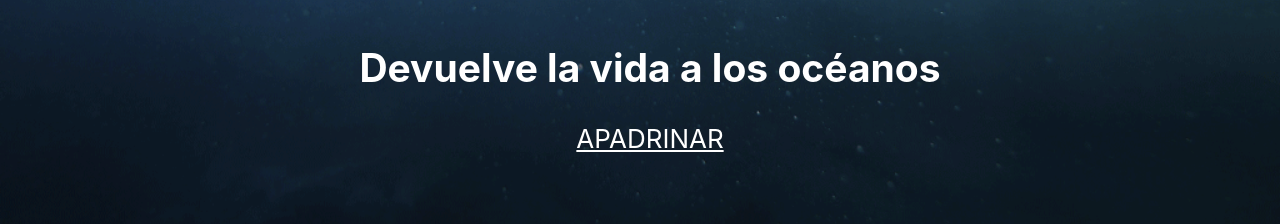
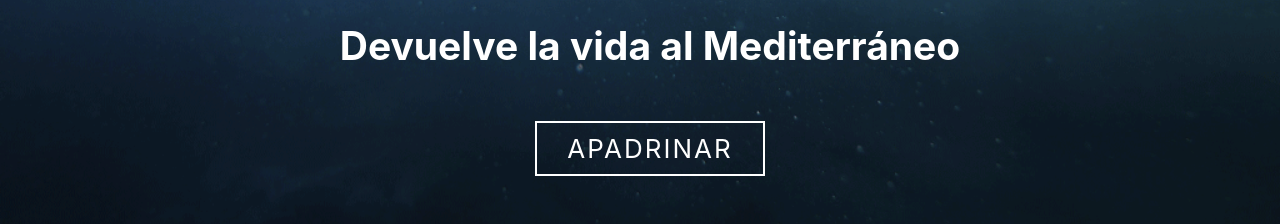
Before and after one commit to CeliaMi/VIVARIUM, a React (Create React App) app: page / in a window 1280 px wide. Shown: the part 623-847 px from the top of the page. Built offline with nearby package versions, Linux system fonts and the light colour scheme; the HTML template or start-up script is replaced by a standard one.

Commit message:
yaSiqueSi

```diff
--- a/src/components/footer.jsx
+++ b/src/components/footer.jsx
@@ -9,7 +9,7 @@ function Footer() {
             <h3>Crear conciencia</h3>
             <p>Dar visibilidad al problema real que se está viviendo en nuestros mares e introducir una pequeña parte de la vida de los oceános en las casas de cada padrino o madrina,  para crear concienciación y un vínculo más allá de la distancia y la barrera de especies.</p>
             <h3>Restaurar</h3>
-            <p>Para ello, gracias a los crushes que se generan en nuestro espacio, conservamos y repoblamos las gorgonias y posidonias del mar mediterráneo, frenando el declive y favoreciendo la creación de nuevos matches.</p>
+            <p>Para ello, gracias a los crushes que se generan en nuestro espacio, conservamos y repoblamos las gorgonias y posidonias del mar Mediterráneo, frenando el declive y favoreciendo la creación de nuevos matches.</p>
           </div>
           <div className='cajita'>
             <h2>Nosotros</h2>
--- a/src/components/portada.jsx
+++ b/src/components/portada.jsx
@@ -16,7 +16,7 @@ function Portada() {
         <p className="Entradilla">
         Vivarium es un espacio donde vas a encontrar distintas especies con las que hacer match y ayudarles a equilibrar el ecosistema marino. Anímate a conocerlas y podrás tener un seguimiento personalizado.
         </p>
-        <h2> Devuelve la vida a los océanos</h2>
+        <h2> Devuelve la vida al Mediterráneo</h2>
         <a
           className="App-link"
           href="#"
--- a/src/porter.css
+++ b/src/porter.css
@@ -22,7 +22,16 @@
   }
 
 .App-link {
+    font-size: 1em;
     color: #fff;
+    background: transparent;
+    border: 2px solid #fff;
+    display: inline-block;
+    padding: 10px 30px;
+    margin-top: 20px;
+    text-transform: uppercase;
+    text-decoration: none;
+    letter-spacing: 2px;
   }
 
 .Barra {
@@ -81,6 +90,11 @@ li {
   width: 300px;
 }
 
+.cajita p {
+  text-align: justify;
+
+}
+
 .iconos {
   display: block;
   margin: auto;
```
